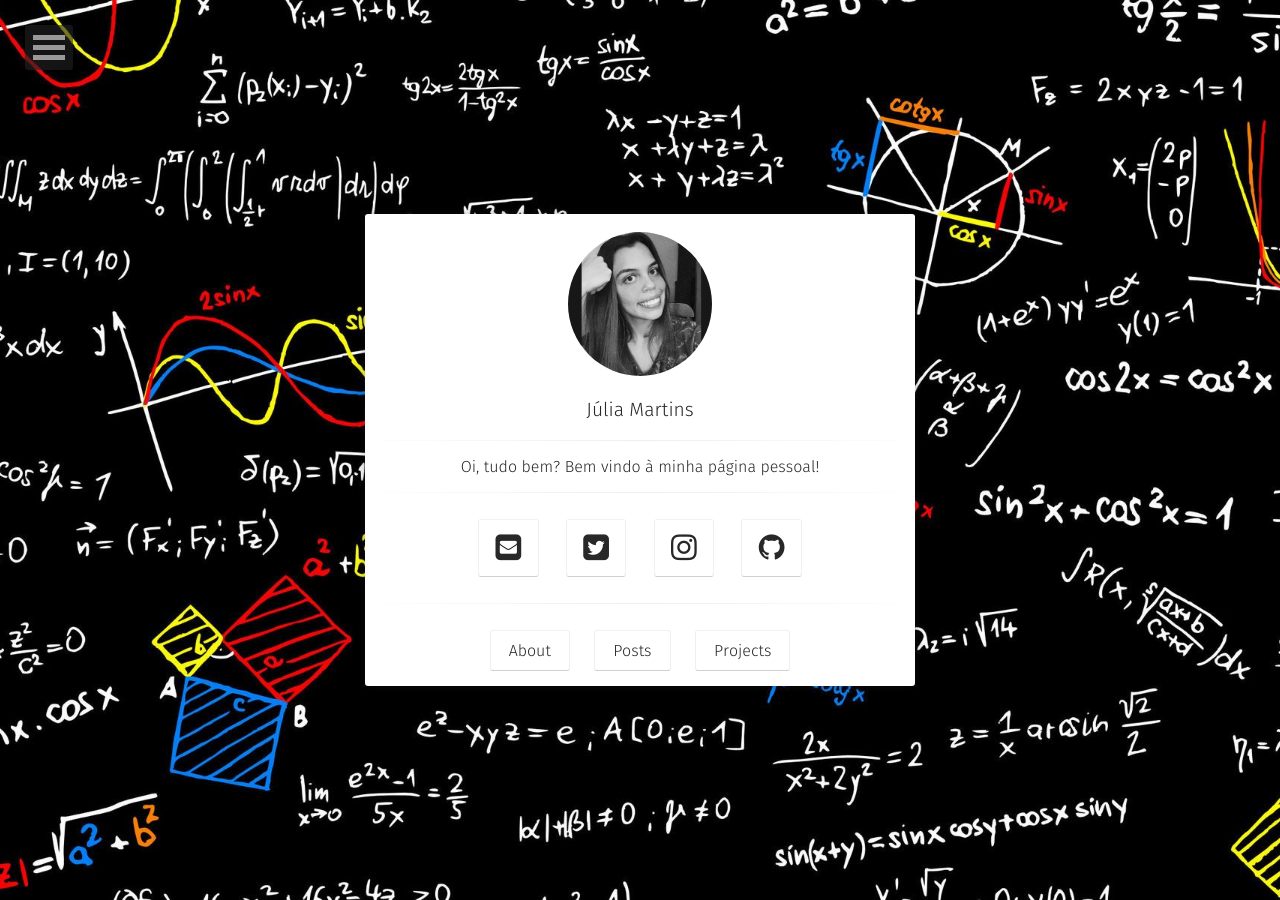
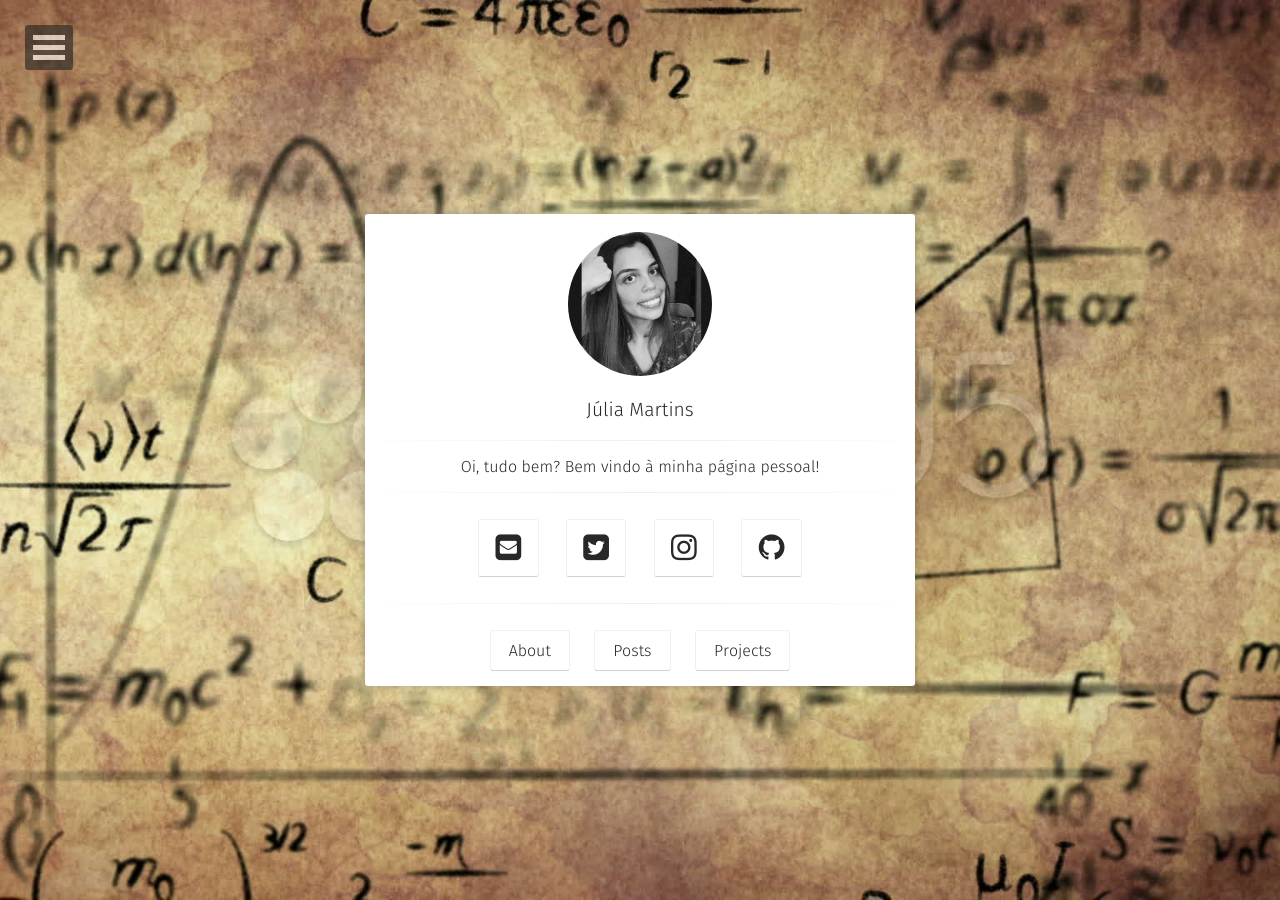
Before and after one commit to julialmartins/julialmartins.github.io, a Jekyll site: the page built from index.html, in a window 1280 px wide. Built offline with Jekyll 4.4.1, drawn with Linux system fonts in a browser that asks for light colours; some web fonts are replaced.

Commit message:
alteracoes

```diff
--- a/_config.yml
+++ b/_config.yml
@@ -5,7 +5,7 @@
 reading_time:       true
 words_per_minute:   200
 logo:               'foto.jpeg'
-background:         'fundo2.jpg'
+background:         'fundo1.jpg'
 tiled_bg:           false   # Set this true if you want to tile your background image, otherwise it will be covered
 locale:             en_US
 url:                https://julialmartins.github.io/
```
